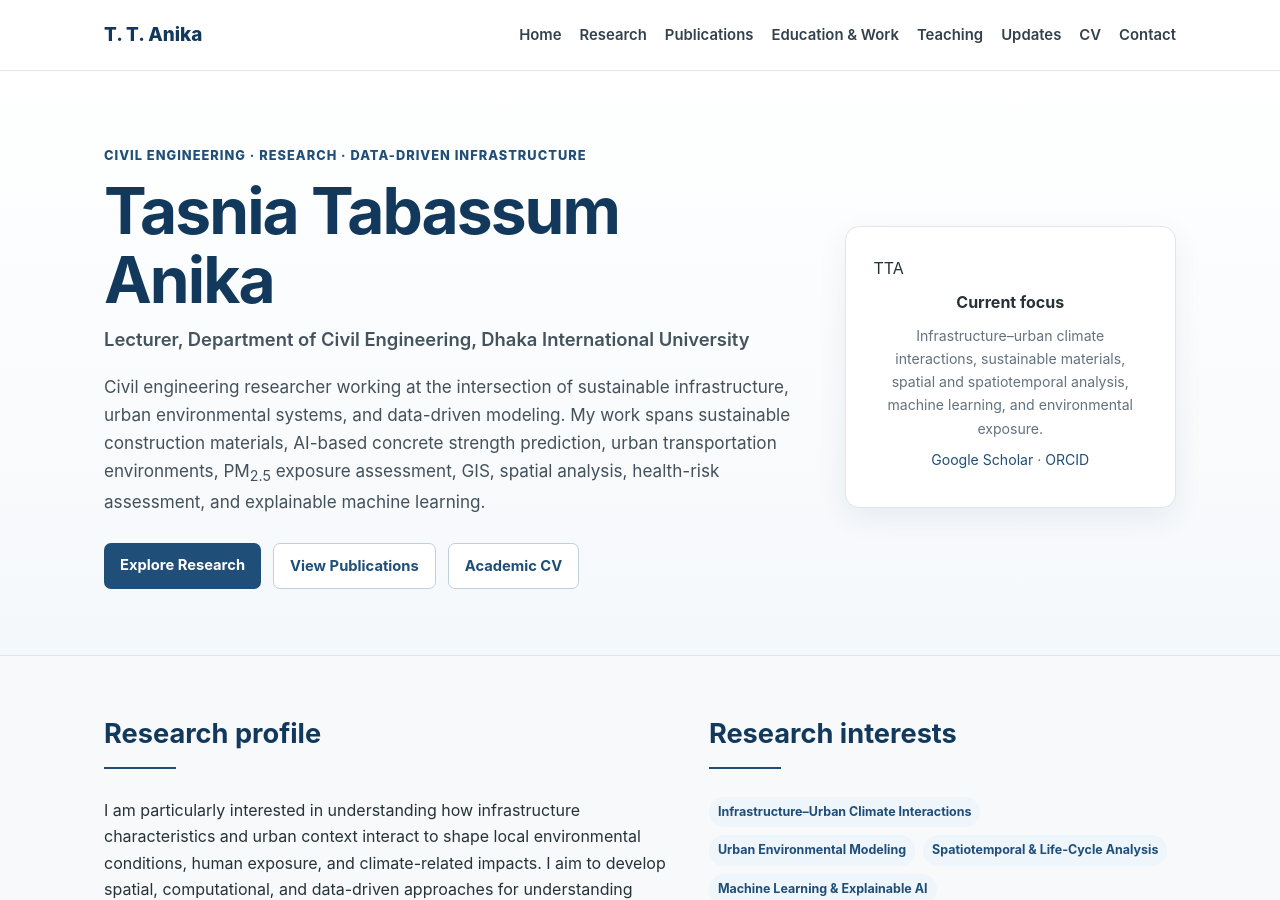
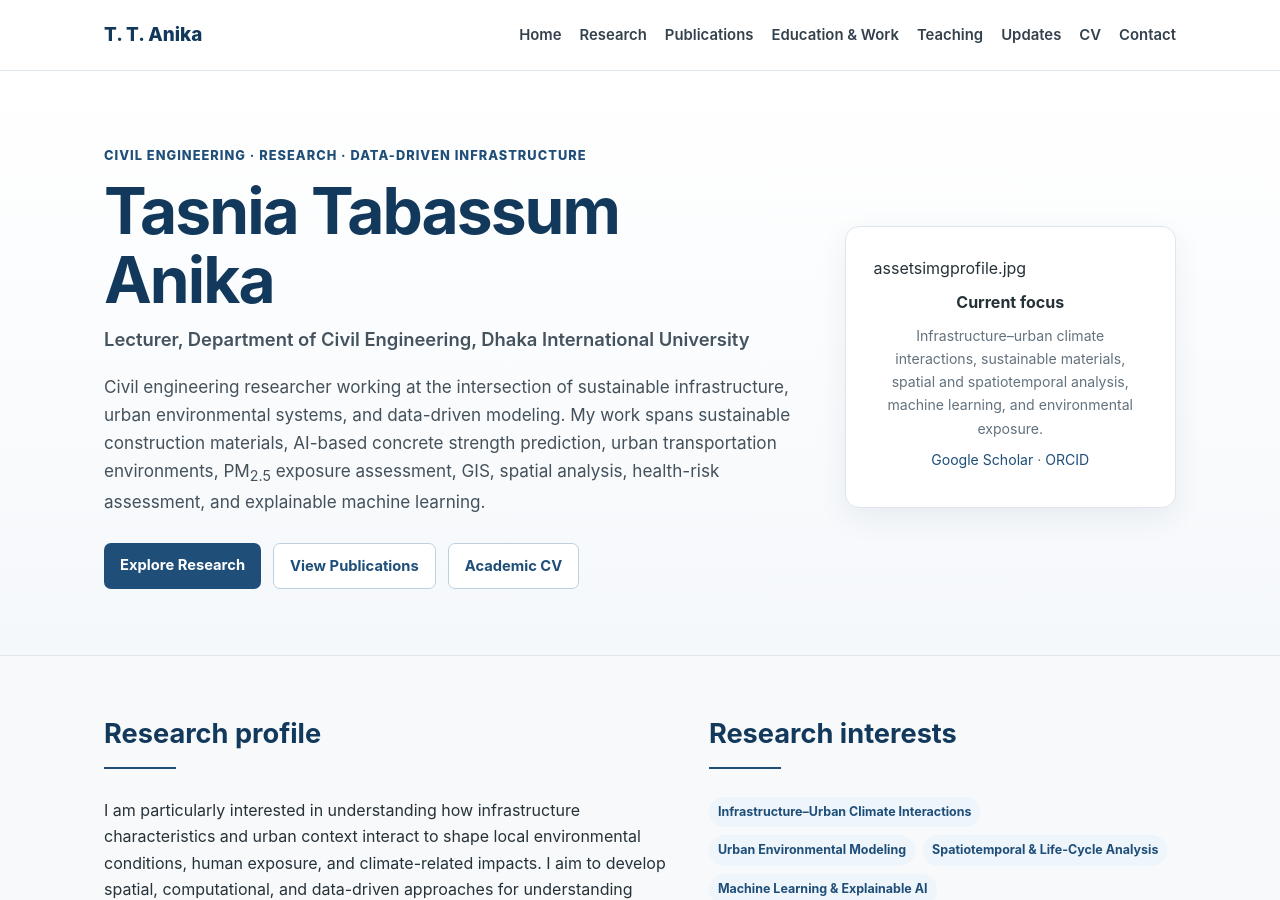
Before and after one commit to TasniaTabassumANIKA/TasniaTabassumANIKA.github.io, a Jekyll site: the page built from index.md, in a window 1280 px wide and 900 px high. Built offline with Jekyll 4.4.1, drawn with Linux system fonts in a browser that asks for light colours.

Commit message:
Update index.md

```diff
--- a/index.md
+++ b/index.md
@@ -18,7 +18,7 @@ title: Home
     </div>
 
     <aside class="profile-card">
-      <div class="<img>">TTA</div>
+      <div class="<img>">assetsimgprofile.jpg</div>
       <p><strong>Current focus</strong></p>
       <p class="small">Infrastructure–urban climate interactions, sustainable materials, spatial and spatiotemporal analysis, machine learning, and environmental exposure.</p>
       <p class="small"><a href="{{ site.author.scholar }}">Google Scholar</a> · <a href="{{ site.author.orcid }}">ORCID</a></p>
```
